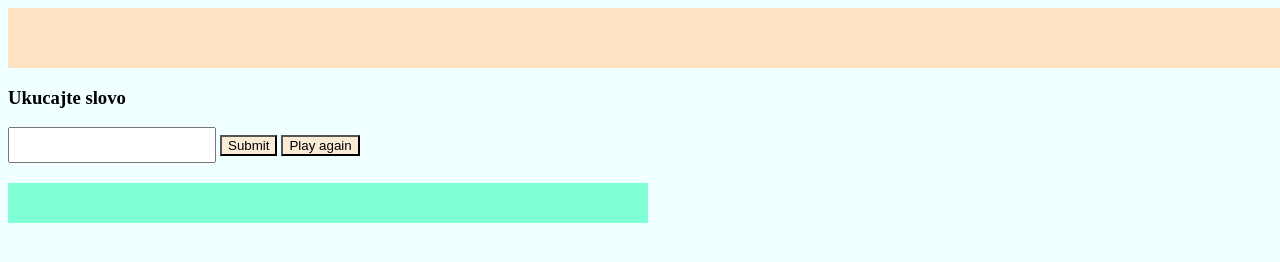
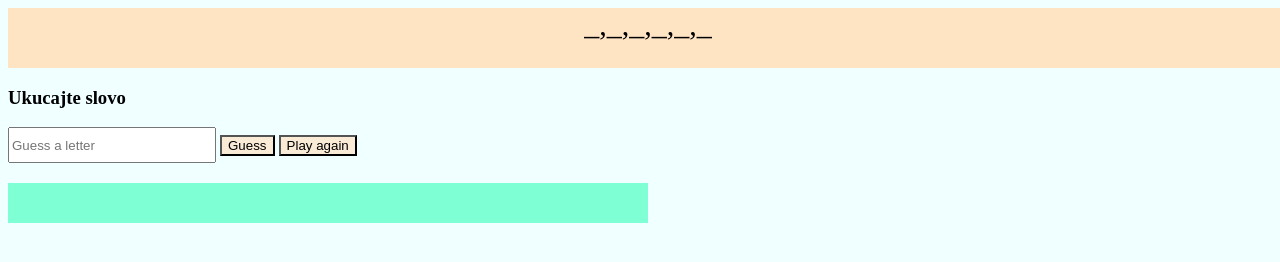
Before and after one commit to brokoli88/Hang-man, a plain HTML site: page index.html in a window 1280 px wide. Drawn offline with Linux system fonts and the light colour scheme.

Commit message:
Update index.html

```diff
--- a/index.html
+++ b/index.html
@@ -10,10 +10,12 @@
         <div>
             <div id="demo"></div>
                 <h3>Ukucajte slovo</h3>
-            <input id="input" type="text" maxlength="1">
-            <button id="submit" type="submit" onclick="showLetter()">Submit</button>
+            <input id="letter" type="text" maxlength="1" minlength="1" name="letter" placeholder="Guess a letter">
+            <button id="guess" name="guess" type="submit" onclick="showLetter()">Guess</button>
             <button id="playAgain" type="submit" onclick="playAgain()">Play again</button>
         <div id="view"></div>
+            <!-- Za poruku kasnije -->
+            <div id="message"></div>
         </div>
     <script src="main.js"></script>
     </body>
```
